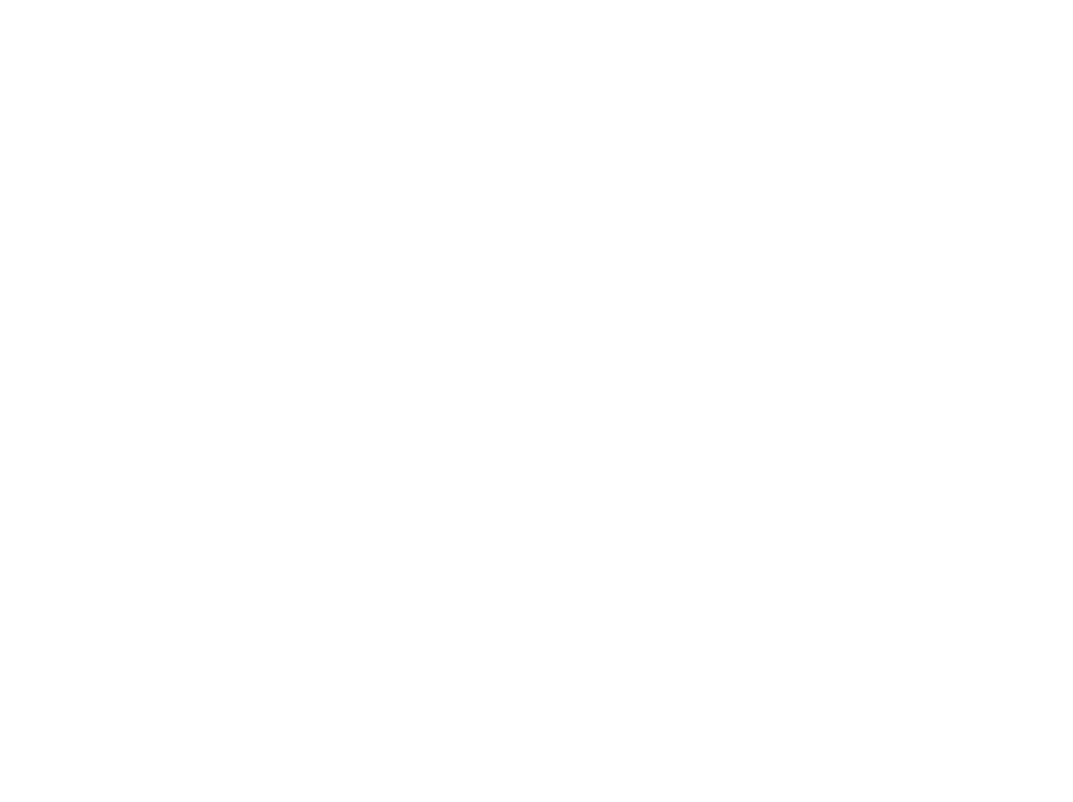
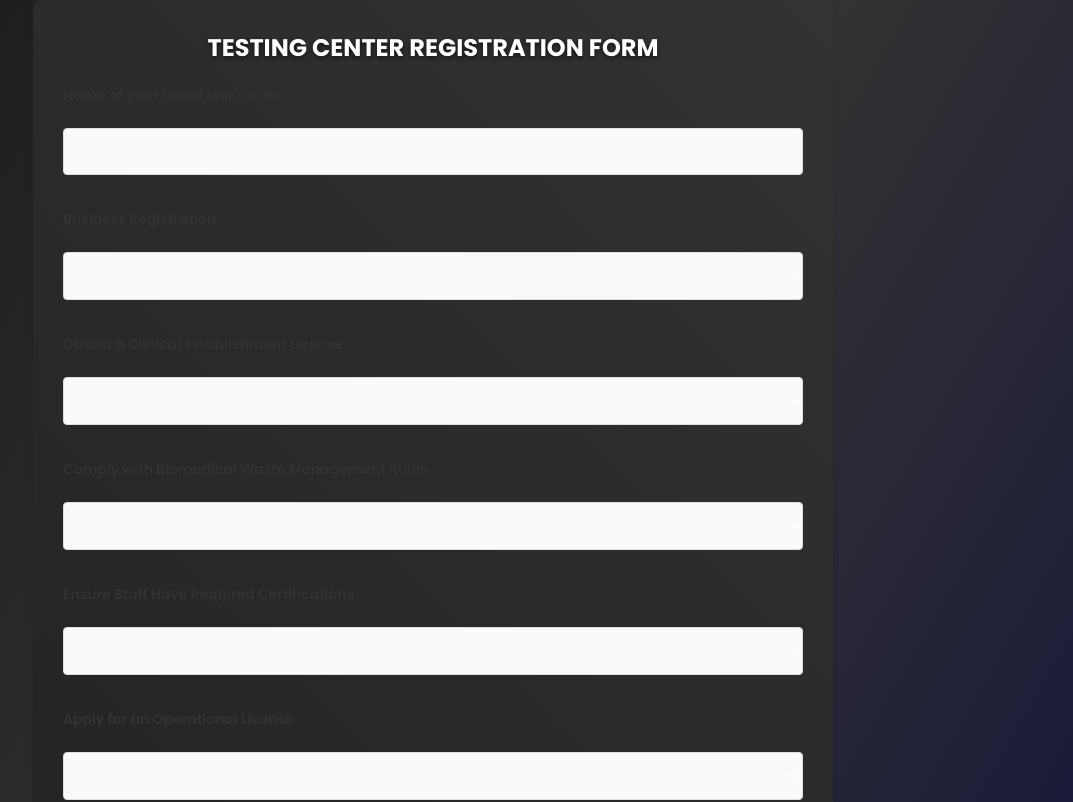
Before and after one commit to RagulKannan2005/blood-doner-locator, a React (Vite) app: page / in a window 1280 px wide. Shown: the top 802 px of the page, without its empty margins (207-1280 px from the left). Built offline with nearby package versions, Linux system fonts and the light colour scheme; a web font is replaced by a local one.

Commit message:
Update main.jsx

```diff
--- a/src/main.jsx
+++ b/src/main.jsx
@@ -4,15 +4,15 @@
 // import Seeker from './components/Seeker'
 // import Registerform from './components/Registerform'
 // import Entrypage from './components/Entrypage'
-// import Tcenter from './components/Tcenter'
+import Tcenter from './components/Tcenter'
 import App from './App.jsx'
 
 createRoot(document.getElementById('root')).render(
   <StrictMode>
-    <App />
+    {/* <App /> */}
     {/* <Registerform /> */}
     {/* <Entrypage /> */}
-    {/* <Tcenter /> */}
+    <Tcenter />
     {/* <Seeker /> */}
 
   </StrictMode>,
```
